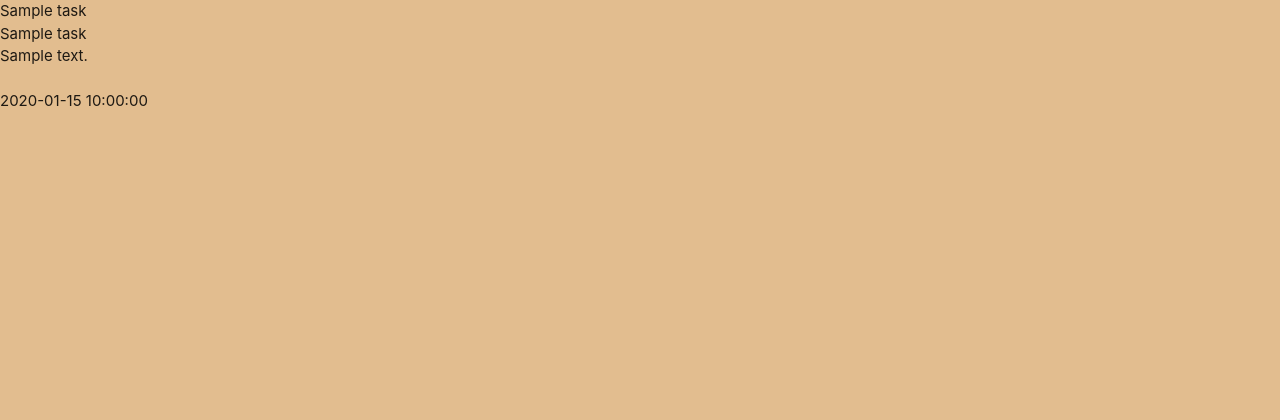
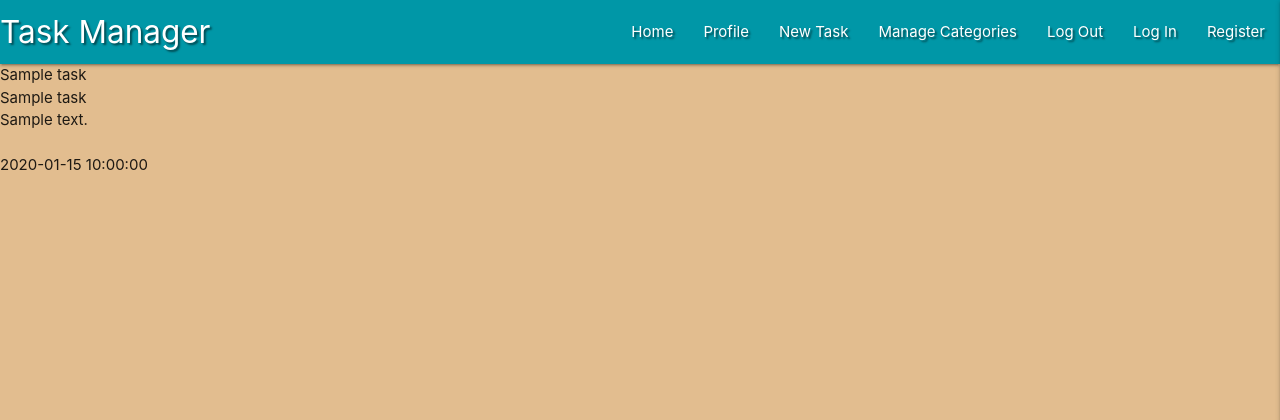
Before and after one commit to NicolaLampis/flask-task-manager-project, a Flask app: page / in a window 1280 px wide. Shown: the top 420 px of the page. Run offline with Flask 2, Linux system fonts and the light colour scheme; a database or web service that is not in the repository returns one stand-in record (values such as "Sample title"); some libraries are stand-ins or nearby versions.

Commit message:
add Materialize nav and sidenav

```diff
--- a/static/css/style.css
+++ b/static/css/style.css
@@ -1,3 +1,7 @@
 body {
     background-color: rgb(226, 189, 143);
 }
+
+.text-shadow {
+    text-shadow: 2px 2px 2px rgba(0, 0, 0, 0.5);
+}
--- a/static/js/script.js
+++ b/static/js/script.js
@@ -0,0 +1,4 @@
+// Materialize sidenav
+$(document).ready(function(){
+    $(".sidenav").sidenav({edge: "right"});
+  });
--- a/templates/base.html
+++ b/templates/base.html
@@ -12,13 +12,41 @@
     <title>Task Manager</title>
 </head>
 <body>
-
+    <header>
+        <!-- Navbar Materialize collapse button -->
+        <nav>
+            <div class="nav-wrapper text-shadow cyan darken-2">
+            <a href="{{ url_for('get_tasks') }}" class="brand-logo">Task Manager</a>
+            <a href="#" data-target="mobile-demo" class="sidenav-trigger right"><i class="fas fa-bars"></i></a>
+            <ul class="right hide-on-med-and-down">
+                <li><a href="{{ url_for('get_tasks') }}">Home</a></li>
+                <li><a href="#">Profile</a></li>
+                <li><a href="#">New Task</a></li>
+                <li><a href="#">Manage Categories</a></li>
+                <li><a href="#">Log Out</a></li>
+                <li><a href="#">Log In</a></li>
+                <li><a href="#">Register</a></li>
+            </ul>
+            </div>
+        </nav>
+        <!-- Navbar mobile sidenav collapsed -->
+        <ul class="sidenav" id="mobile-demo">
+            <li><h4 class="center-align cyan-text text-darken-4">Task Manager</h4></li>
+            <li><a href="{{ url_for('get_tasks') }}">Home</a></li>
+            <li><a href="#">Profile</a></li>
+            <li><a href="#">New Task</a></li>
+            <li><a href="#">Manage Categories</a></li>
+            <li><a href="#">Log Out</a></li>
+            <li><a href="#">Log In</a></li>
+            <li><a href="#">Register</a></li>
+        </ul>
+    </header>
     {% block content %}
     {% endblock %}
 
     <script src="https://code.jquery.com/jquery-3.6.0.min.js" integrity="sha256-/xUj+3OJU5yExlq6GSYGSHk7tPXikynS7ogEvDej/m4=" crossorigin="anonymous"></script>
     <script src="https://cdnjs.cloudflare.com/ajax/libs/materialize/1.0.0/js/materialize.min.js"></script>
-    <script src="{{ url_for }}"></script>
+    <script src="{{ url_for('static', filename='js/script.js') }}"></script>
     {% block scripts %}
     {% endblock %}
 </body>
```
